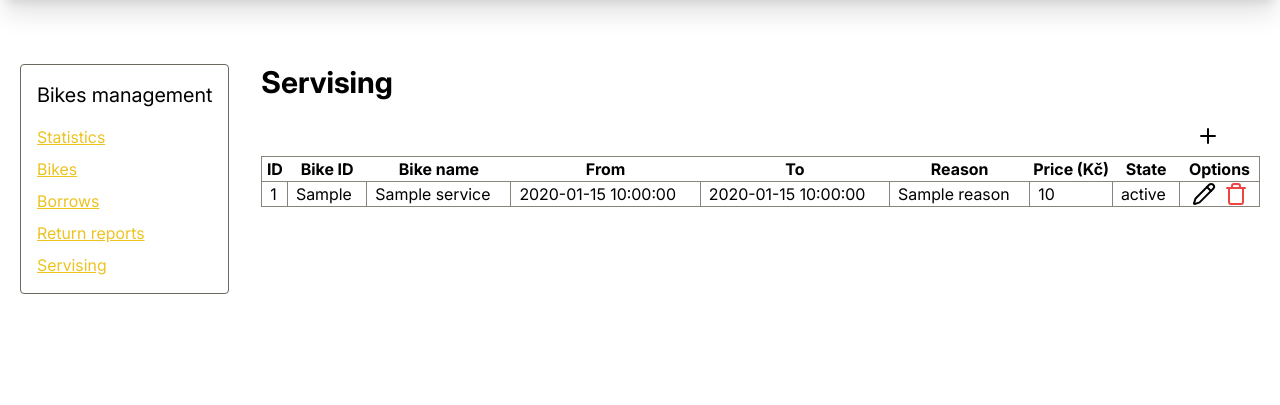
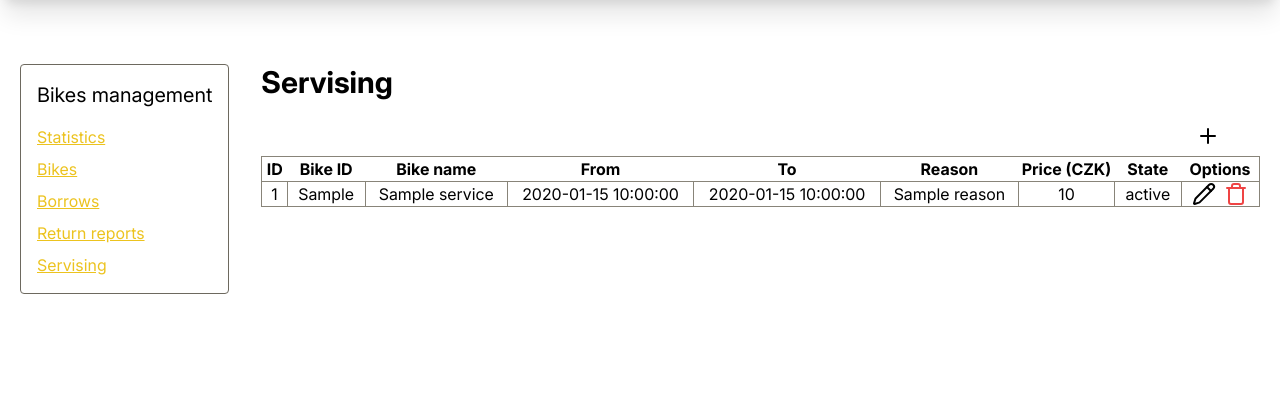
Before and after one commit to KrazyManJ/jolt, a Flask app: template templates/bikes_management/servising/page.jinja in a window 1280 px wide. Shown: the part 65-470 px from the top of the page. Run offline with Flask 2, Linux system fonts and the light colour scheme; the template is opened without the code that fills it: most values are stand-ins (such as "Sample title", 1, 10 or a date in 2020); some libraries are stand-ins or nearby versions.

Commit message:
Modified details.

```diff
--- a/templates/bike_details/page.jinja
+++ b/templates/bike_details/page.jinja
@@ -44,7 +44,6 @@
                 </tr>
             </table>
 
-{#            <div>{{  }}</div>#}
             {% if available %}
                 <div class="mt-5 font-bold text-xl text-right">{{ bike.price }} CZK/day</div>
                 <a class="mt-2 block p-4 text-center no-underline rounded w-full text-titan-50 bg-primary-500" href="{{ url_for("borrow.page", bike_id=bike.bike_id) }}">
--- a/templates/bikes_management/servising/page.jinja
+++ b/templates/bikes_management/servising/page.jinja
@@ -15,26 +15,26 @@
             <th>From</th>
             <th>To</th>
             <th>Reason</th>
-            <th>Price (Kč)</th>
+            <th>Price (CZK)</th>
             <th>State</th>
             <th>Options</th>
         </tr>
     {% for service in services %}
     	<tr>
-            <td class="px-2 border border-titan-400">{{ service.bike_service_id }}</td>
-            <td class="px-2 border border-titan-400">{{ service.id_bike }}</td>
-            <td class="px-2 border border-titan-400">{{ service.bike_name }}</td>
-            <td class="px-2 border border-titan-400">{{ service.datetime_from }}</td>
-            <td class="px-2 border border-titan-400">{{ service.datetime_to }}</td>
-            <td class="px-2 border border-titan-400">{{ service.reason }}</td>
-            <td class="px-2 border border-titan-400">{{ service.price }}</td>
-            <td class="px-2 border border-titan-400">{{ service.state }}</td>
-            <td class="px-2 border border-titan-400">
+            <td class="px-2 border border-titan-400 text-center">{{ service.bike_service_id }}</td>
+            <td class="px-2 border border-titan-400 text-center">{{ service.id_bike }}</td>
+            <td class="px-2 border border-titan-400 text-center">{{ service.bike_name }}</td>
+            <td class="px-2 border border-titan-400 text-center">{{ service.datetime_from }}</td>
+            <td class="px-2 border border-titan-400 text-center">{{ service.datetime_to }}</td>
+            <td class="px-2 border border-titan-400 text-center">{{ service.reason }}</td>
+            <td class="px-2 border border-titan-400 text-center">{{ service.price }}</td>
+            <td class="px-2 border border-titan-400 text-center">{{ service.state }}</td>
+            <td class="px-2 border border-titan-400 text-center">
                 <div class="flex justify-center gap-2">
                     <a href="{{ url_for('bikes_management.servising.edit_page',service_id=service.bike_service_id) }}">
                         <img class="min-w-6 min-h-6 h-6 w-6" src="{{ url_for('static', filename='img/pencil.svg') }}">
                     </a>
-                    <a href="">
+                    <a href="{{ url_for('bikes_management.servising.remove',service_id=service.bike_service_id) }}">
                         <div class="h-6 w-6 bg-red-500"
                              style="mask-image: url('{{ url_for('static', filename='img/trash.svg') }}'); mask-repeat: no-repeat; mask-size: cover;"></div>
                     </a>
```
